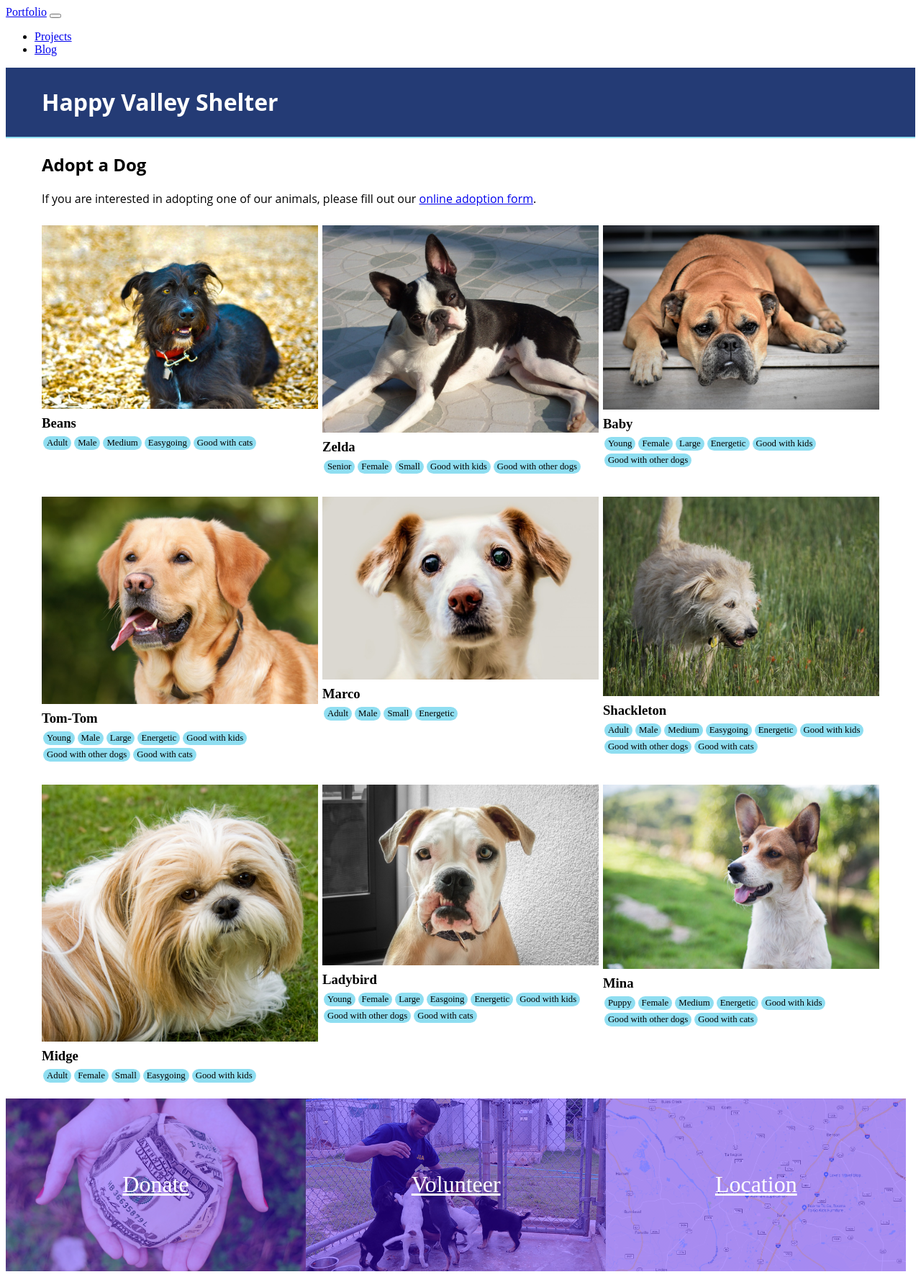
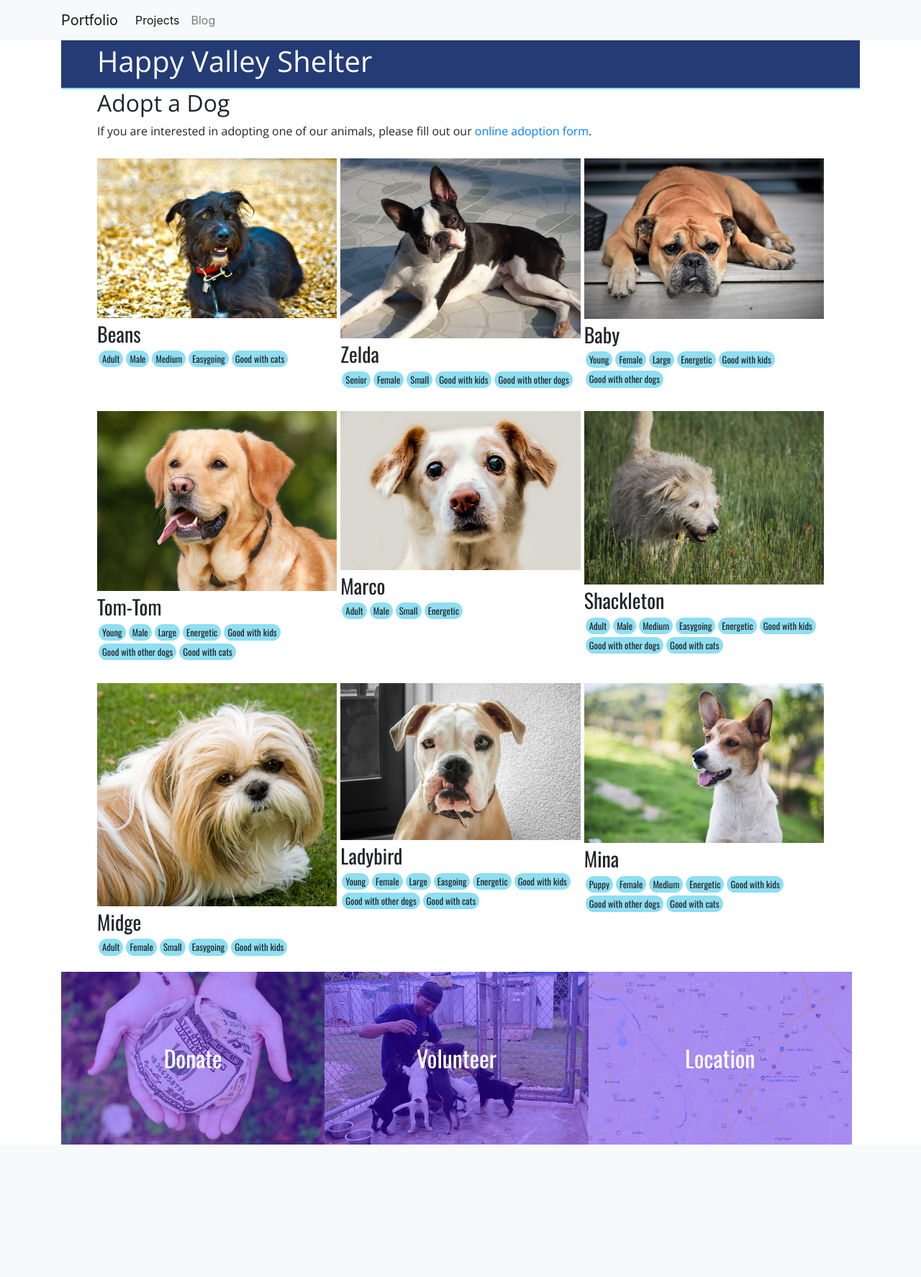
Before and after one commit to gillie1022/mysite, a Django app: page /projects/dog_adoption in a window 1280 px wide. Shown: the whole page at 72% size. After the commit the page ends 1590 px from the top, so only its background shows below. Run offline with Django 3.2, Linux system fonts and the light colour scheme; parts of the project's set-up code (start-up, migrations or seed data) failed here and were passed over; some libraries are stand-ins or nearby versions.

Commit message:
fixed style interference on dog_adoption

```diff
--- a/static/projects/dog_adoption/styles.css
+++ b/static/projects/dog_adoption/styles.css
@@ -1,4 +1,4 @@
-header {
+.siteheader {
   background-color: #243b75;
   color: #ffffff;
   font-family: "Open Sans";
@@ -22,7 +22,7 @@ header {
   font-family: "Oswald";
 }
 
-.card {
+.dogcard {
   padding-top: 10px;
   padding-bottom: 20px;
   width: 33%;
--- a/templates/base.html
+++ b/templates/base.html
@@ -5,7 +5,7 @@
 <head>
     <meta charset="UTF-8">
     <meta name="viewport" content="width=device-width, initial-scale=1.0">
-    <!-- <link rel="stylesheet" href="https://stackpath.bootstrapcdn.com/bootstrap/4.1.3/css/bootstrap.min.css" integrity="sha384-MCw98/SFnGE8fJT3GXwEOngsV7Zt27NXFoaoApmYm81iuXoPkFOJwJ8ERdknLPMO" crossorigin="anonymous"> -->
+    <link rel="stylesheet" href="https://stackpath.bootstrapcdn.com/bootstrap/4.1.3/css/bootstrap.min.css" integrity="sha384-MCw98/SFnGE8fJT3GXwEOngsV7Zt27NXFoaoApmYm81iuXoPkFOJwJ8ERdknLPMO" crossorigin="anonymous">
     {% block scripts %}{% endblock %}
     {% block styles %}{% endblock %}
     <title>Dave Gillie Portfolio</title>
--- a/templates/mysite/projects/dog_adoption.html
+++ b/templates/mysite/projects/dog_adoption.html
@@ -2,10 +2,14 @@
 {% load static %}
 {% block styles %}
 <link rel="stylesheet" href="{% static 'projects/dog_adoption/styles.css' %}">
+<link
+href="https://fonts.googleapis.com/css?family=Open+Sans:400,700|Oswald:400,700"
+rel="stylesheet"
+/>
 {% endblock %}
 {% block content %}
   <body>
-    <header>
+    <header class="siteheader">
       <h1>Happy Valley Shelter</h1>
     </header>
     <div class="copy">
@@ -16,7 +20,7 @@
       </p>
     </div>
     <div class="deck">
-      <div class="card" id="Beans">
+      <div class="dogcard" id="Beans">
         <div>
           <img
             src="{% static 'projects/dog_adoption/dog_images/beans.jpg' %}"
@@ -35,7 +39,7 @@
           </div>
         </div>
       </div>
-      <div class="card" id="Zelda">
+      <div class="dogcard" id="Zelda">
         <div>
           <img
             src="{% static 'projects/dog_adoption/dog_images/boston-terrier.jpg' %}"
@@ -54,7 +58,7 @@
           </div>
         </div>
       </div>
-      <div class="card" id="Baby">
+      <div class="dogcard" id="Baby">
         <div>
           <img src="{% static 'projects/dog_adoption/dog_images/boxer.jpg' %}" alt="Baby" class="dogpic" />
         </div>
@@ -70,7 +74,7 @@
           </div>
         </div>
       </div>
-      <div class="card" id="Tom-Tom">
+      <div class="dogcard" id="Tom-Tom">
         <div>
           <img
             src="{% static 'projects/dog_adoption/dog_images/golden-lab.jpg' %}"
@@ -91,7 +95,7 @@
           </div>
         </div>
       </div>
-      <div class="card" id="Marco">
+      <div class="dogcard" id="Marco">
         <div>
           <img
             src="{% static 'projects/dog_adoption/dog_images/little-dog.jpg' %}"
@@ -109,7 +113,7 @@
           </div>
         </div>
       </div>
-      <div class="card" id="Shackleton">
+      <div class="dogcard" id="Shackleton">
         <div>
           <img
             src="{% static 'projects/dog_adoption/dog_images/old-shaggy.jpg' %}"
@@ -131,7 +135,7 @@
           </div>
         </div>
       </div>
-      <div class="card" id="Midge">
+      <div class="dogcard" id="Midge">
         <div>
           <img
             src="{% static 'projects/dog_adoption/dog_images/shih-tzu.jpg' %}"
@@ -150,7 +154,7 @@
           </div>
         </div>
       </div>
-      <div class="card" id="Ladybird">
+      <div class="dogcard" id="Ladybird">
         <div>
           <img
             src="{% static 'projects/dog_adoption/dog_images/young-bulldog.jpg' %}"
@@ -172,7 +176,7 @@
           </div>
         </div>
       </div>
-      <div class="card" id="Mina">
+      <div class="dogcard" id="Mina">
         <div>
           <img
             src="{% static 'projects/dog_adoption/dog_images/young-peppy.jpg' %}"
```
Also changed, not shown: static/calculator.png (deleted).
